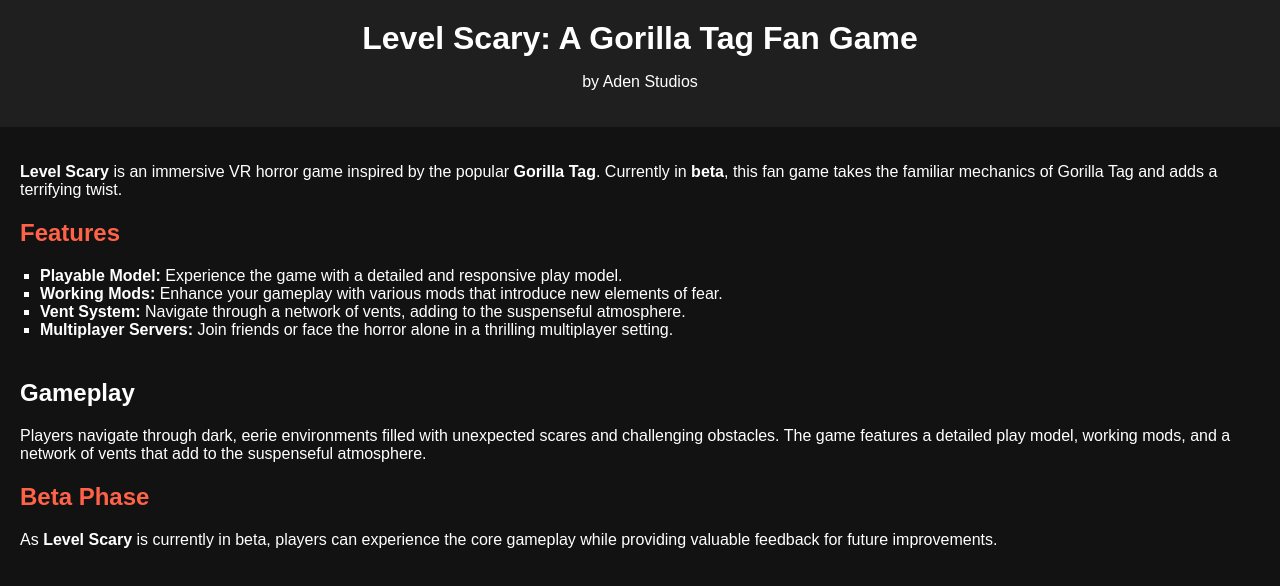
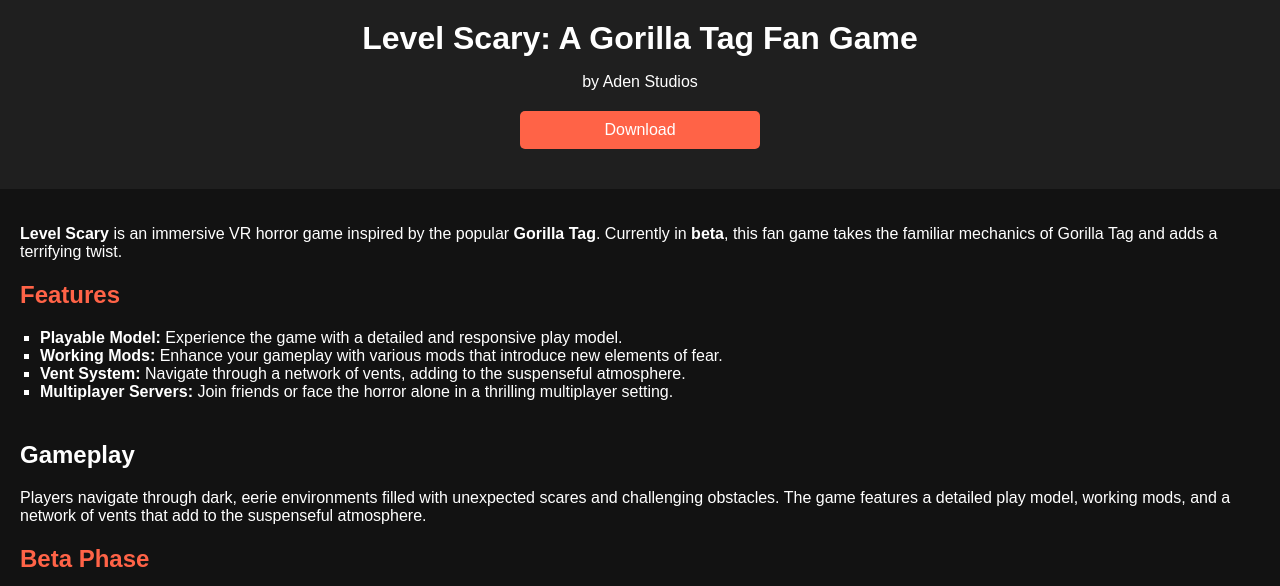
Before and after one commit to levelscary/levelscary.github.io, a plain HTML site: page index.html in a window 1280 px wide. Shown: the top 586 px of the page. Drawn offline with Linux system fonts and the light colour scheme.

Commit message:
Update index.html

```diff
--- a/index.html
+++ b/index.html
@@ -39,6 +39,20 @@
             margin-bottom: 20px;
             border: 2px solid #444;
         }
+        .download-button {
+            display: block;
+            width: 200px;
+            margin: 20px auto;
+            padding: 10px 20px;
+            text-align: center;
+            background-color: #ff6347;
+            color: #ffffff;
+            text-decoration: none;
+            border-radius: 5px;
+        }
+        .download-button:hover {
+            background-color: #ff4500;
+        }
         footer {
             background-color: #1f1f1f;
             padding: 10px;
@@ -51,6 +65,7 @@
     <header>
         <h1>Level Scary: A Gorilla Tag Fan Game</h1>
         <p>by Aden Studios</p>
+        <a class="download-button" href="https://drive.google.com/uc?export=download&id=1OjCFUvdI7buFcyRuLEhkEeqTuhi8jF97" target="_blank">Download</a>
     </header>
     <main>
         <section class="description">
```
